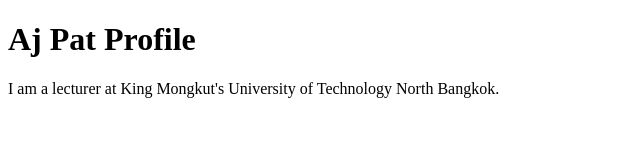
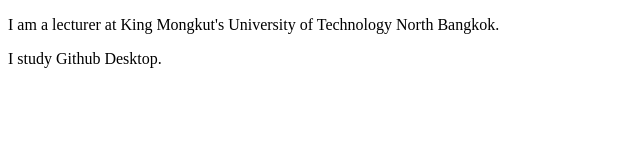
Before and after one commit to EIEIZA555/github-desktop-project-68, a plain HTML site: page index.html in a window 1280 px wide. Shown: the whole page, without its empty margins (0-640 px from the left). Drawn offline with Linux system fonts and the light colour scheme.

Commit message:
Add some texts
add some texts

```diff
--- a/index.html
+++ b/index.html
@@ -6,7 +6,8 @@
     <title>Document</title>
 </head>
 <body>
-    <h1>Aj Pat Profile</h1>
+
     <p>I am a lecturer at King Mongkut's University of Technology North Bangkok.</p>
+    <p>I study Github Desktop.</p>
 </body>
 </html>
```
